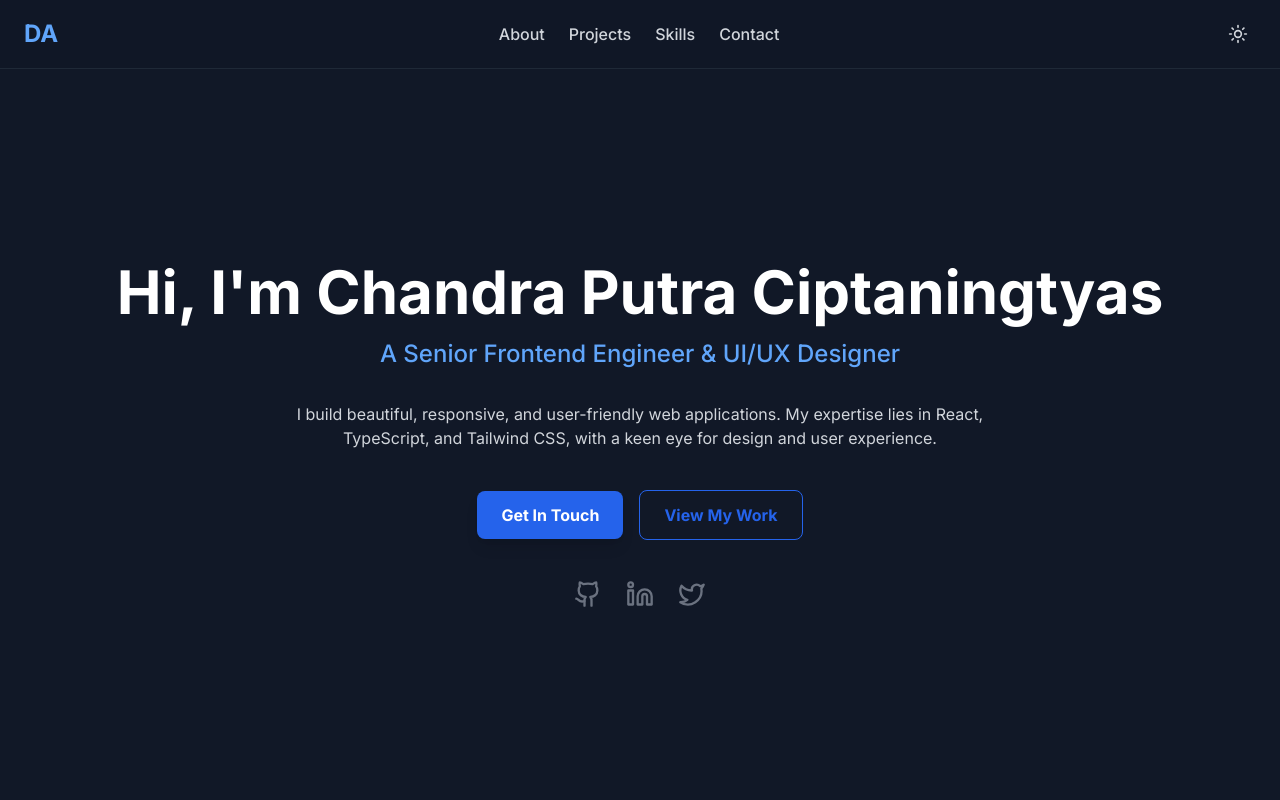
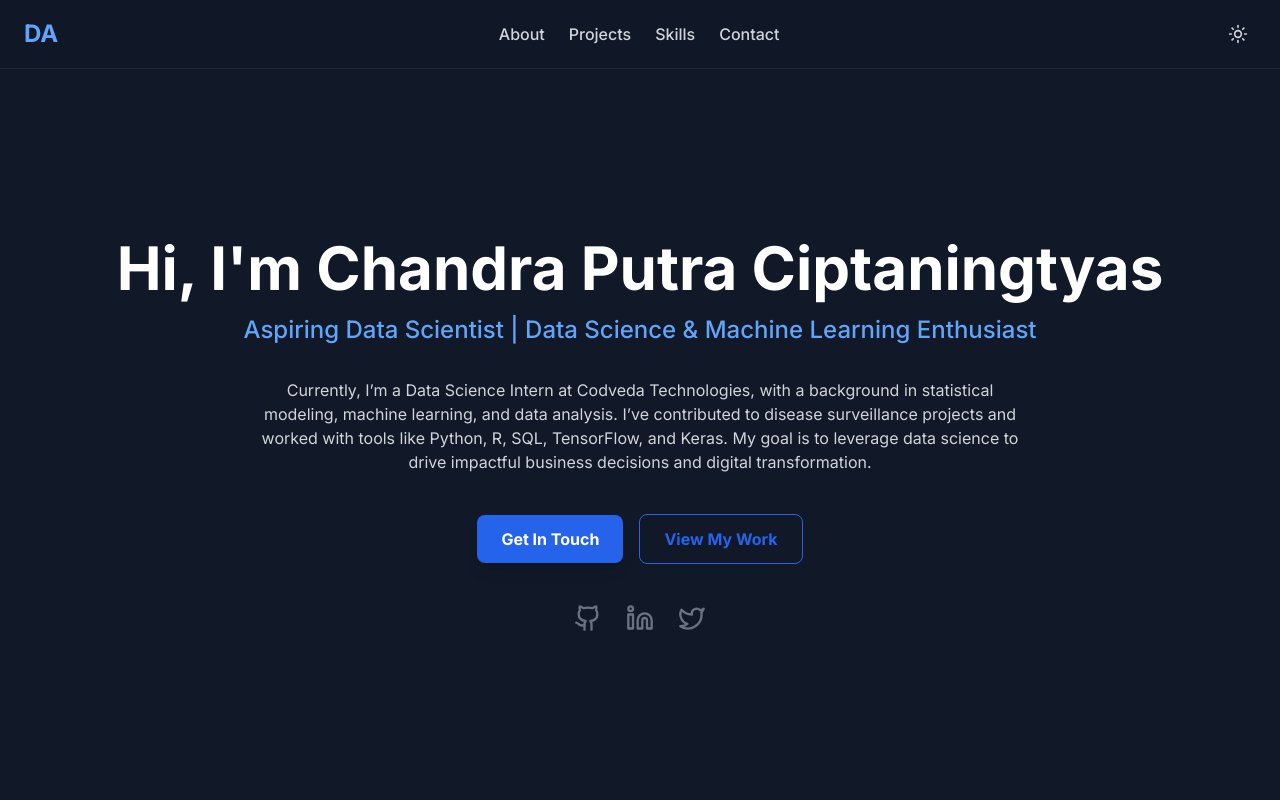
Before and after one commit to ChandraPC3000/personal-pportfolio, a React (Vite) app: page / in a window 1280 px wide. Shown: the top 800 px of the page. Built offline with nearby package versions, Linux system fonts and the light colour scheme.

Commit message:
Update Hero.tsx

```diff
--- a/src/components/Hero.tsx
+++ b/src/components/Hero.tsx
@@ -9,10 +9,13 @@ const Hero: React.FC = () => {
           Hi, I'm Chandra Putra Ciptaningtyas
         </h1>
         <p className="text-xl md:text-2xl text-blue-600 dark:text-blue-400 font-medium mb-8">
-          A Senior Frontend Engineer & UI/UX Designer
+          Aspiring Data Scientist | Data Science & Machine Learning Enthusiast
         </p>
         <p className="max-w-3xl mx-auto text-gray-600 dark:text-gray-300 mb-10">
-          I build beautiful, responsive, and user-friendly web applications. My expertise lies in React, TypeScript, and Tailwind CSS, with a keen eye for design and user experience.
+          Currently, I’m a Data Science Intern at Codveda Technologies, with a background in statistical modeling,
+          machine learning, and data analysis. I’ve contributed to disease surveillance projects and worked with
+          tools like Python, R, SQL, TensorFlow, and Keras. My goal is to leverage data science to drive impactful
+          business decisions and digital transformation.
         </p>
         <div className="flex justify-center items-center space-x-4 mb-10">
           <a href="#contact" className="bg-blue-600 hover:bg-blue-700 text-white font-bold py-3 px-6 rounded-lg transition-transform transform hover:scale-105 duration-300 shadow-lg hover:shadow-xl">
@@ -23,13 +26,13 @@ const Hero: React.FC = () => {
           </a>
         </div>
         <div className="flex justify-center space-x-6">
-          <a href="#" aria-label="GitHub Profile" className="text-gray-500 hover:text-blue-600 dark:hover:text-blue-400 transition-colors duration-300">
+          <a href="https://github.com/ChandraPC3000" aria-label="GitHub Profile" className="text-gray-500 hover:text-blue-600 dark:hover:text-blue-400 transition-colors duration-300">
             <Github size={28} />
           </a>
-          <a href="#" aria-label="LinkedIn Profile" className="text-gray-500 hover:text-blue-600 dark:hover:text-blue-400 transition-colors duration-300">
+          <a href="https://www.linkedin.com/in/chandra-putra-ciptaningtyas" aria-label="LinkedIn Profile" className="text-gray-500 hover:text-blue-600 dark:hover:text-blue-400 transition-colors duration-300">
             <Linkedin size={28} />
           </a>
-          <a href="#" aria-label="Twitter Profile" className="text-gray-500 hover:text-blue-600 dark:hover:text-blue-400 transition-colors duration-300">
+          <a href="https://twitter.com/ChandraPC3000" aria-label="Twitter Profile" className="text-gray-500 hover:text-blue-600 dark:hover:text-blue-400 transition-colors duration-300">
             <Twitter size={28} />
           </a>
         </div>
```
